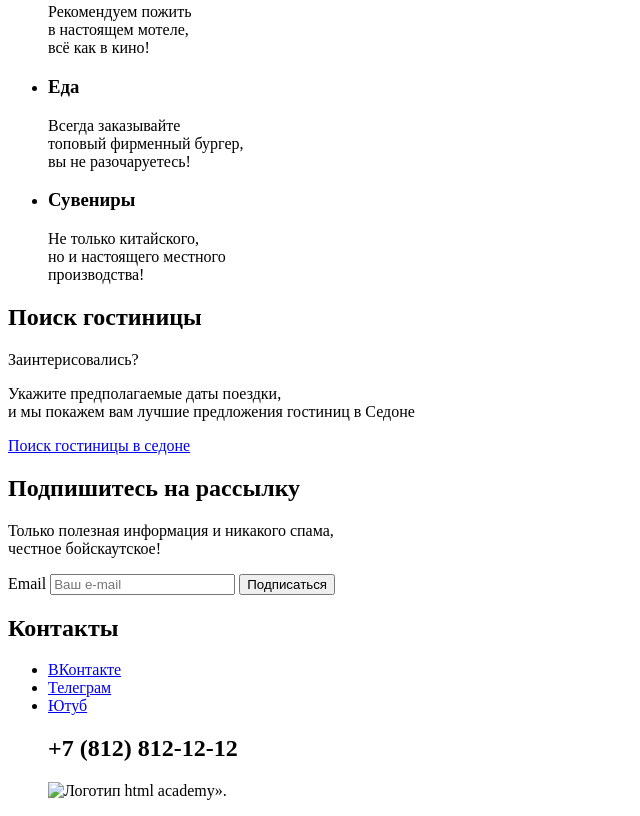
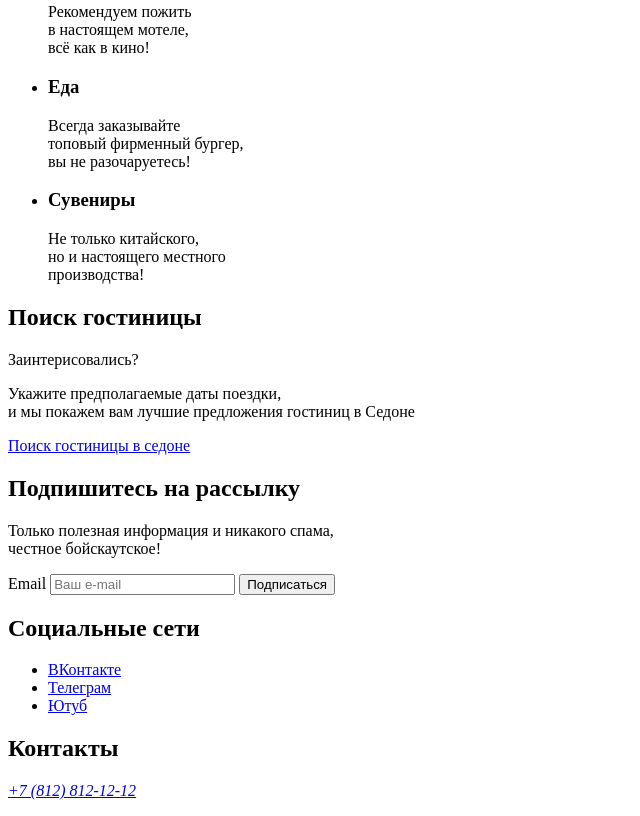
Before and after one commit to htmlacademy-htmlcss/1822099-sedona-36, a plain HTML site: page index.html in a window 1280 px wide. Shown: the part 1181-1997 px from the top of the page, without its empty margins (0-640 px from the left). Drawn offline with Linux system fonts and the light colour scheme.

Commit message:
index page markup fix footer

```diff
--- a/index.html
+++ b/index.html
@@ -128,7 +128,7 @@
 
 <footer class="page-footer">
   <section class="footer-contacts">
-    <h2 class="visually-hidden">Контакты</h2>
+    <h2 class="visually-hidden">Социальные сети</h2>
     <ul class="footer-social-list">
       <li class="footer-social-item">
         <a class="button" href="https://vk.com/htmlacademy">
@@ -145,11 +145,15 @@
           <span class="visually-hidden">Ютуб</span>
         </a>
       </li>
-      <h2 class="page-footer-title">+7 (812) 812-12-12</h2>
-      <img class="footer-contacts-logo" src="" alt="Логотип html academy».">
-    </ul>
+          </ul>
   </section>
 
+  <section class="footer-contacts">
+    <h2 class="visually-hidden">Контакты</h2>
+    <address class="footer-contacts-address">
+      <a class="footer-contacts-address-phone" href="tel:+78128121212">+7 (812) 812-12-12</a>
+    </address>
+  </section>
 </footer>
 
   </body>
```
